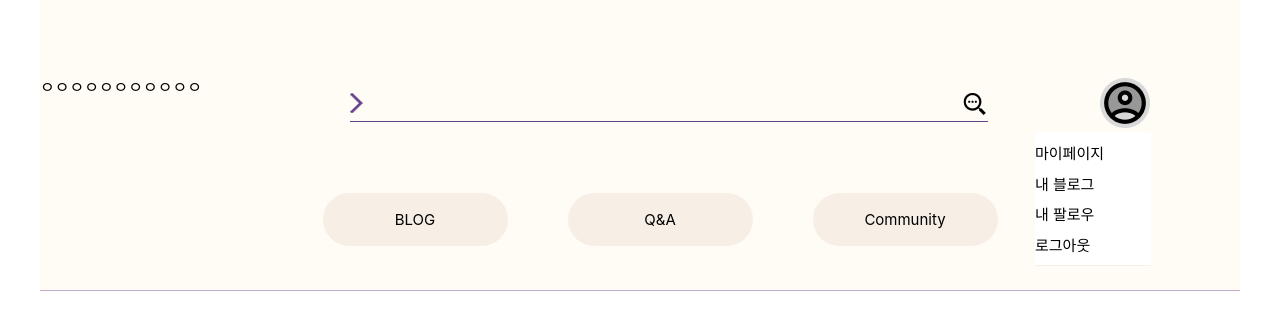
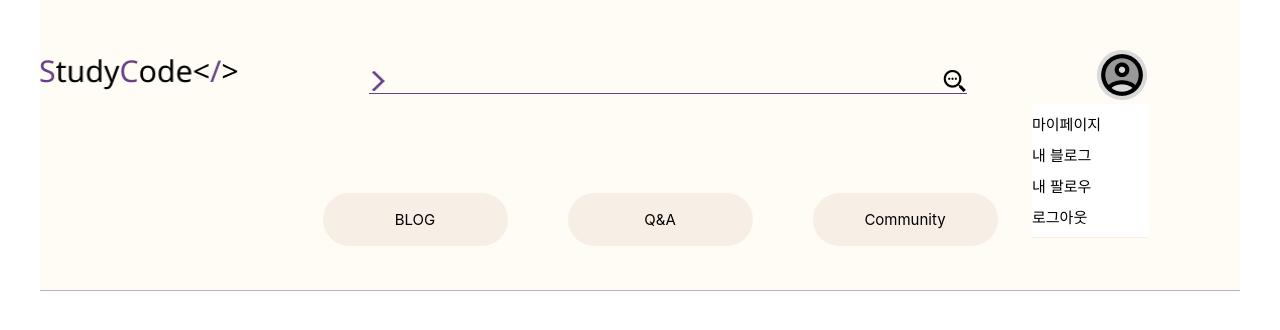
Before and after one commit to Hyangyoun/StudyCode_front, a React (Create React App) app: page / in a window 1280 px wide. Shown: the top 330 px of the page. Built offline with nearby package versions, Linux system fonts and the light colour scheme.

Commit message:
header 완
10/05

```diff
--- a/src/Main/Header.jsx
+++ b/src/Main/Header.jsx
@@ -1,29 +1,29 @@
 import React, { useState } from "react";
-import styled from "styled-components"
+import styled from "styled-components";
 
 function Header(props) {
     const [search,setSearch] = useState([]);
     const [tooltip,setTooltip] = useState(true);
-    console.log(tooltip)
     return(
-    <div>
+        <div>
                 <Head>
-                <div className="logo">ㅇㅇㅇㅇㅇㅇㅇㅇㅇㅇㅇ</div>
+                <img className="logo" src="./image/icon/logo.png" alt="12" />
                         <div className="searchForm">
                             <img className="searchLeft" src="./image/icon/icon_search.png" alt="123" />
                             <input type="text" />
                             <img className="searchRight" src="./image/icon/icon_searchright.png" alt="12"/>
                         </div>
-                    <div>
-                    <img className="myImg" src="./image/icon/profile.png"
-                    alt="123"
-                    onClick={() => {setTooltip((t) => !t)}}/>
-                    <ul className="tooltips" hidden={tooltip}>
+                    <div className="profileBox">
+                        <img className="myImg"
+                        src="./image/icon/profile.png"
+                        alt="123"
+                        onClick={() => {setTooltip((t) => !t)}}/>
+                        {tooltip ? <ul className="tooltips">
                         <li>마이페이지</li>
                         <li>내 블로그</li>
                         <li>내 팔로우</li>
                         <li>로그아웃</li>
-                    </ul>
+                        </ul> : null}
                     </div>
                 </Head>
                 <HBtn>
@@ -31,7 +31,7 @@ function Header(props) {
                     <li className="navBtn">Q&A</li>
                     <li className="navBtn">Community</li>
                 </HBtn>
-    </div>
+        </div>
     )
 }
 
@@ -44,14 +44,11 @@ const Head = styled.div`
     justify-content: space-between;
     margin:auto;
 .logo{
-    width: 198px;height:41px;
-    position: relative;
-    margin-top:40px;
+    width: 198px;
     cursor: pointer;
 
 }
 .searchForm{
-    margin-top:40px;
     position: relative;
     display: flex;
     align-items: center;
@@ -60,8 +57,8 @@ const Head = styled.div`
         width: 598px; height: 38px;
         border-bottom :1px solid #674188 ;
         border-width: 0 0 1px 0;
-        padding: 15px 20px 0 20px;
-        margin: 10px;
+        padding: 12px 20px 0;
+        box-sizing: border-box;
         font-size: 15px;
         outline: none;
         background-color:  #FFFBF5;
@@ -70,22 +67,23 @@ const Head = styled.div`
         position: absolute;
         margin: auto;
         object-fit: cover;
-        top: 35px;
-        left: 10px;
+        top: 15px;
+        left: 3px;
     }
     &>.searchRight{
         position: absolute;
         object-fit: cover;
-        top: 35px;
-        right: 12px;
+        top: 14px;
+        right: 1px;
         cursor: pointer;
     }
 }
+.profileBox{
+    width: 50px; height: 50px;
+    margin-right: 93px;
+}
 .myImg{
     width: 50px; height: 50px;
-    position: relative;
-    margin-right: 90px;
-    margin-top:210px;
     cursor: pointer;
 }
 .tooltips{
```
Also changed, not shown: public/image/icon/logo.png (added).
